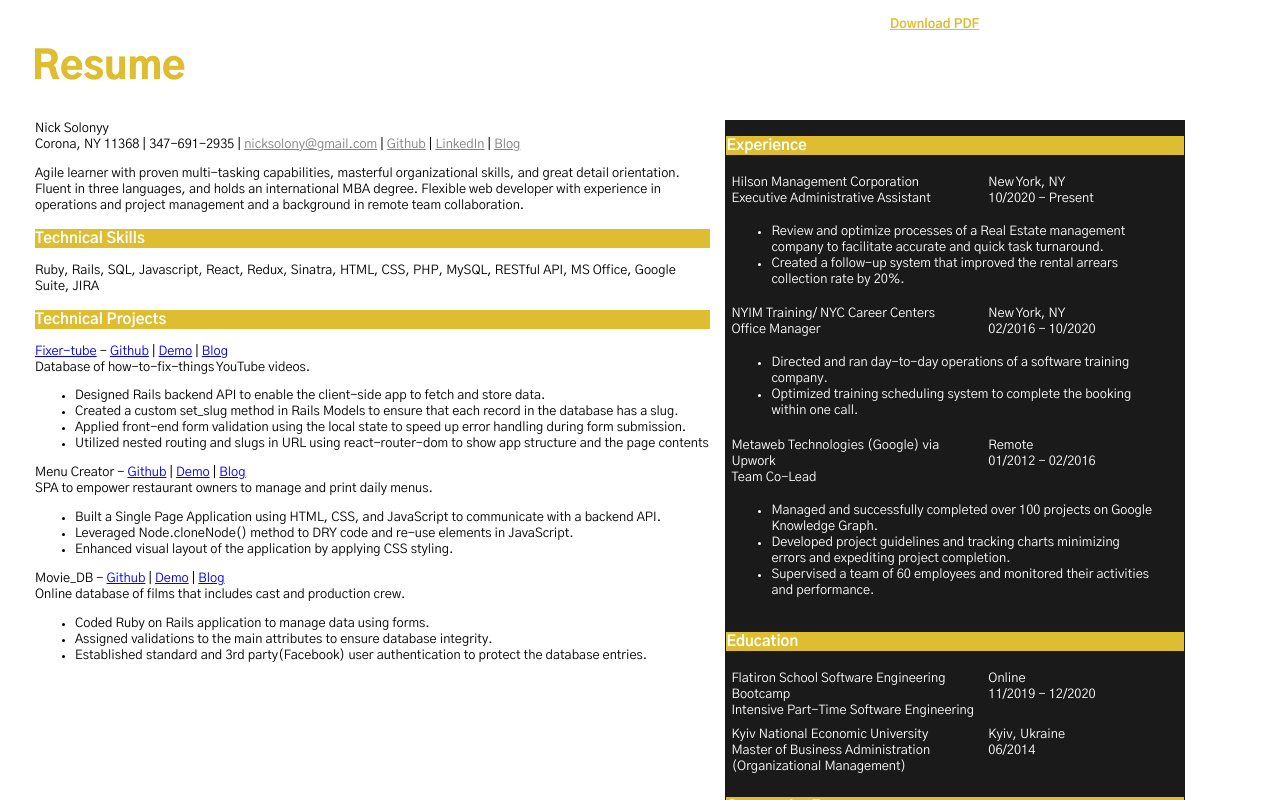
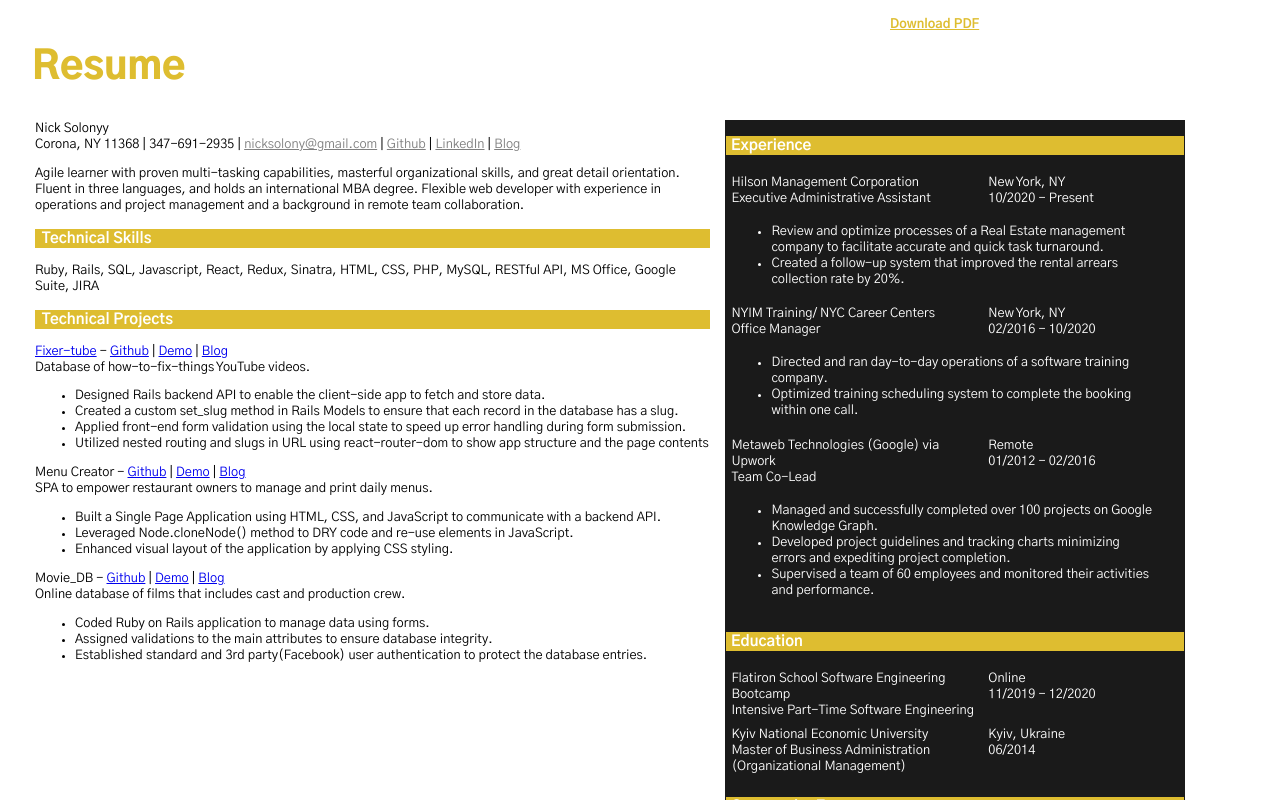
Before and after one commit to nicksolony/portfolio-frontend, a React (Create React App) app: page / in a window 1280 px wide. Shown: the part 1140-1940 px from the top of the page. Built offline with nearby package versions, Linux system fonts and the light colour scheme.

Commit message:
added padding to resume subsection headers

```diff
--- a/src/App.css
+++ b/src/App.css
@@ -139,6 +139,7 @@ body {
 #Resume h3 {
   background-color:#DEBD30;
   color: white;
+  padding-left: 1%;
 }
 
 #Resume .ColumnRight {
```
